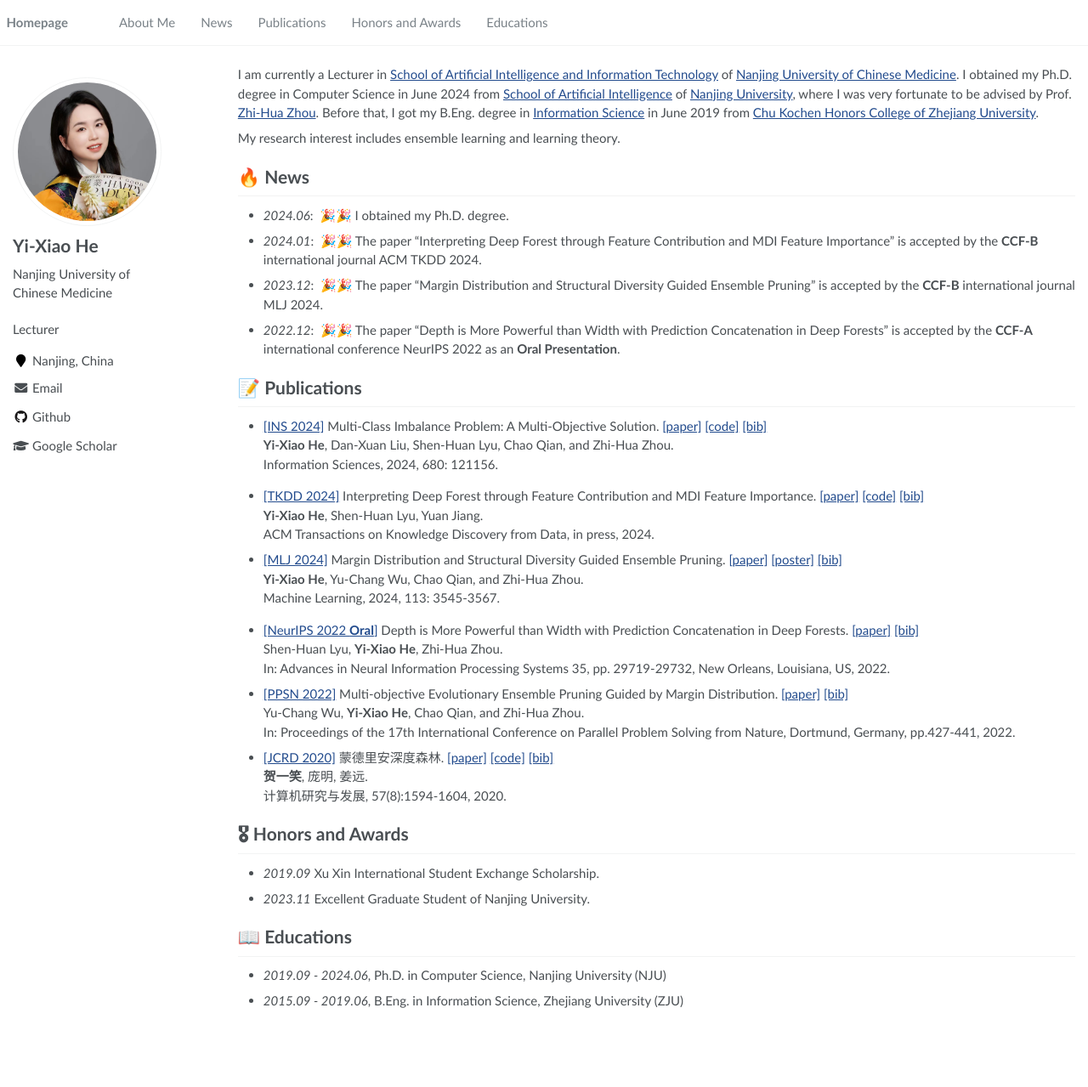
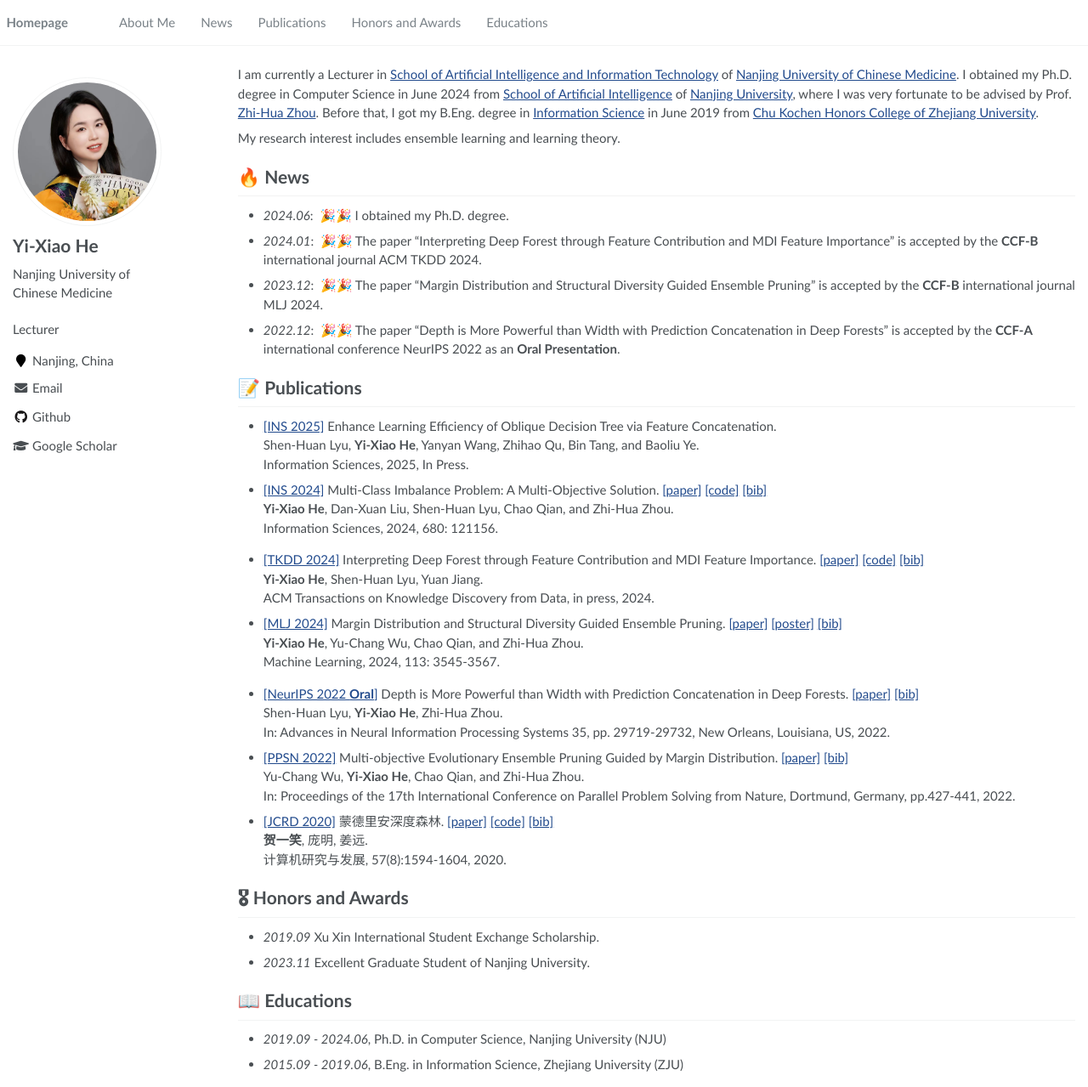
Before and after one commit to heyixiao14/heyixiao14.github.io, a Jekyll site: the page built from _pages/about.md, in a window 1280 px wide and 1279 px high. Shown: the whole window at 85% size. Built offline with Jekyll 4.4.1, drawn with Linux system fonts in a browser that asks for light colours.

Commit message:
Update about.md
Add INS2025

```diff
--- a/_pages/about.md
+++ b/_pages/about.md
@@ -28,6 +28,10 @@ My research interest includes ensemble learning and learning theory.
 - *2022.12*: &nbsp;🎉🎉 The paper "Depth is More Powerful than Width with Prediction Concatenation in Deep Forests" is accepted by the **CCF-A** international conference NeurIPS 2022 as an **Oral Presentation**.
 
 # 📝 Publications
+
+ - [[INS 2025]]() Enhance Learning Efficiency of Oblique Decision Tree via Feature Concatenation. <br>
+Shen-Huan Lyu, **Yi-Xiao He**, Yanyan Wang, Zhihao Qu, Bin Tang, and Baoliu Ye.<br>
+Information Sciences, 2025, In Press.
 
  - [[INS 2024]](https://authors.elsevier.com/sd/article/S0020-0255(24)01070-3) Multi-Class Imbalance Problem: A Multi-Objective Solution. [[paper]](papers/he2024multi.pdf) [[code]](https://github.com/heyixiao14/MMEnsemble-code) [[bib]](papers/he2024multi.html) <br>
 **Yi-Xiao He**, Dan-Xuan Liu, Shen-Huan Lyu, Chao Qian, and Zhi-Hua Zhou.<br>
```
